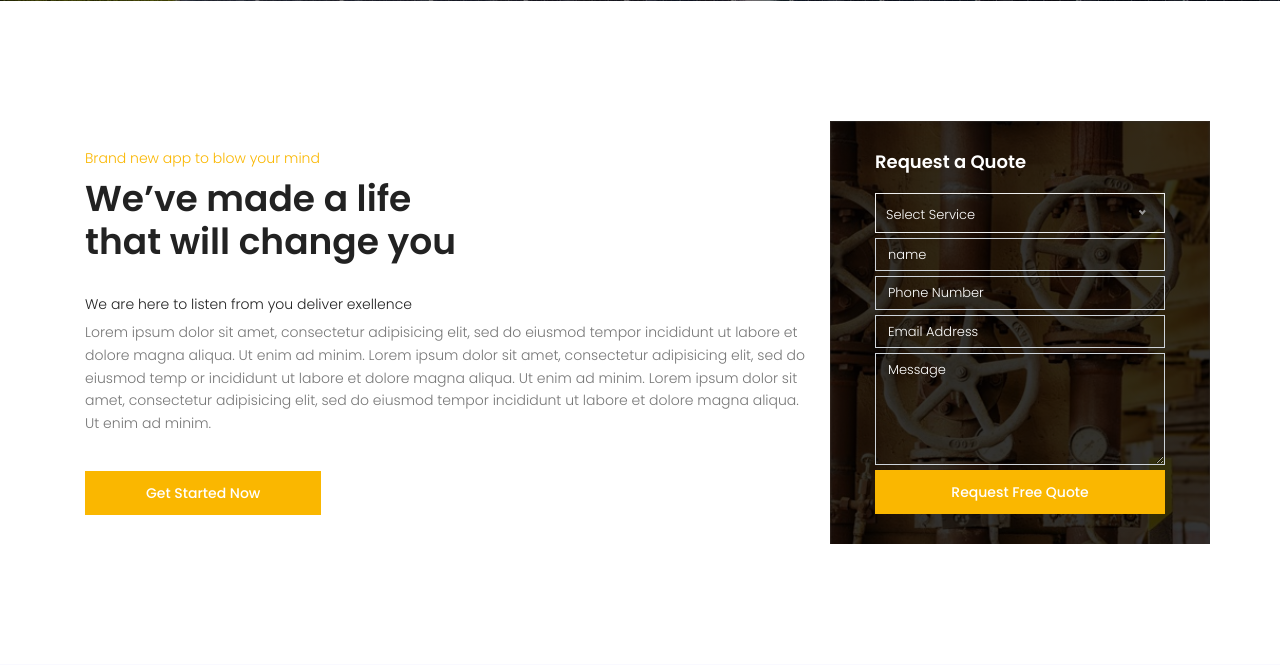
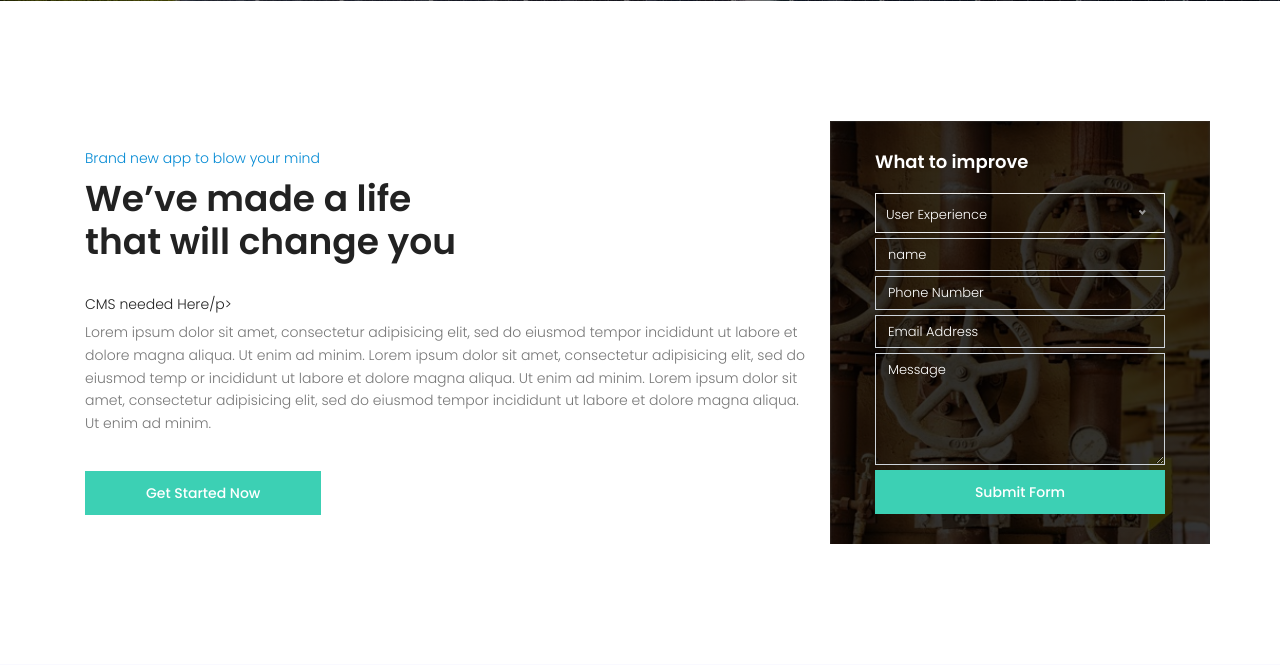
Before and after one commit to codybaraks/Dennis_web, a Flask app: page /about in a window 1280 px wide. Shown: the part 465-1130 px from the top of the page. Run offline with Flask 2, Linux system fonts and the light colour scheme; some libraries are stand-ins or nearby versions.

Commit message:
touches remaining

```diff
--- a/app.py
+++ b/app.py
@@ -68,6 +68,25 @@ def notify():
     return render_template('index.html')
 
 
+@app.route('/feedback', methods=['POST', 'GET'])
+def feedback():
+    if request.method == 'POST':
+        service = request.form["service"]
+        name = request.form['name']
+        email = request.form['email']
+        phone = request.form['phone']
+        message = request.form['message']
+
+        print(service, name, email, phone, message)
+        cursor = db.cursor()
+        sql2 = "INSERT INTO `feedback`(`service`, `name`, `email`, `phone`, `message`) VALUES (%s,%s,%s,%s,%s)"
+        val = (service, name, email, phone, message)
+        cursor.execute(sql2, val)
+        db.commit()
+        flash("Thank you for you Honest Feedback")
+    return render_template('about.html')
+
+
 @app.route('/form')
 def form():
     return render_template('contact.html')
--- a/static/css/main.css
+++ b/static/css/main.css
@@ -1841,7 +1841,10 @@ h1, h2, h3, h4, h5, h6 {
   width: 100%;
   padding: 10px 0 10px 0px;
 }
-
+.form-select primary-btn
+{
+  color: #038AD4;
+}
 .form-select .nice-select .list .option {
   font-weight: 300;
   -webkit-transition: all 0.3s ease 0s;
@@ -1855,12 +1858,12 @@ h1, h2, h3, h4, h5, h6 {
 }
 
 .form-select .nice-select .list .option.selected {
-  color: #fab700;
+  color: #038AD4; /*fab700*/
   background: transparent;
 }
 
 .form-select .nice-select .list .option:hover {
-  color: #fab700;
+  color: #038AD4; /*fab700*/
   background: transparent;
 }
 
@@ -2277,7 +2280,7 @@ body.mobile-nav-active #mobile-nav-toggle {
 }
 
 .primary-btn {
-  background-color: #fab700;
+  background-color: #3CD0B4; /*fab700*/
   line-height: 42px;
   padding-left: 30px;
   padding-right: 30px;
@@ -2489,7 +2492,7 @@ body.mobile-nav-active #mobile-nav-toggle {
 }
 
 .home-about-area .home-about-left h6 {
-  color: #fab700;
+  color: #038AD4;
   font-weight: 300;
   margin-bottom: 10px;
 }
@@ -2501,7 +2504,7 @@ body.mobile-nav-active #mobile-nav-toggle {
 
 .home-about-area .home-about-left .primary-btn {
   text-transform: capitalize !important;
-  background-color: #fab700;
+  background-color: #3CD0B4; /*fab700*/
   color: #fff;
   border: 1px solid transparent;
   -webkit-transition: all 0.3s ease 0s;
--- a/templates/about.html
+++ b/templates/about.html
@@ -99,7 +99,15 @@
     </div>
 </section>
 <!-- End banner Area -->
-
+{% with messages = get_flashed_messages() %}
+    {% if messages %}
+        <ul class=flashes>
+            {% for message in messages %}
+                <p class="text-info text-center">{{ message }}</p>
+            {% endfor %}
+        </ul>
+    {% endif %}
+{% endwith %}
 <!-- Start home-about Area -->
 <section class="home-about-area section-gap aboutus-about" id="about">
     <div class="container">
@@ -110,7 +118,7 @@
                     We’ve made a life <br>
                     that will change you
                 </h1>
-                <p class="sub">We are here to listen from you deliver exellence</p>
+                <p class="sub">CMS needed Here/p>
                 <p class="pb-20">
                     Lorem ipsum dolor sit amet, consectetur adipisicing elit, sed do eiusmod tempor incididunt ut labore
                     et dolore magna aliqua. Ut enim ad minim. Lorem ipsum dolor sit amet, consectetur adipisicing elit,
@@ -121,23 +129,23 @@
                 <a class="primary-btn" href="#">Get Started Now</a>
             </div>
             <div class="col-lg-4 col-md-12 home-about-right relative">
-                <form class="form-wrap" action="#">
-                    <h4 class="text-white pb-20">Request a Quote</h4>
-                    <div class="form-select" id="service-select">
-                        <select>
-                            <option value="1">Select Service</option>
-                            <option value="2">Service One</option>
-                            <option value="3">Service Two</option>
-                            <option value="4">Service Three</option>
-                            <option value="5">Service Four</option>
+                <form class="form-wrap"  action="/feedback" method="post">
+                    <h4 class="text-white pb-20">What to improve</h4>
+                    <div class="form-select"  id="service-select">
+                        <select name="service">
+                            <option value="1">User Experience</option>
+                            <option value="2">User Interface</option>
+                            <option value="3">Design</option>
+                            <option value="4">Responsiveness</option>
+                            <option value="5">Content Management(CMS)</option>
                         </select>
                     </div>
-                    <input type="text" class="form-control" placeholder="name">
-                    <input type="phone" class="form-control" placeholder="Phone Number">
-                    <input type="email" class="form-control" placeholder="Email Address">
+                    <input type="text" name="name" class="form-control" placeholder="name">
+                    <input type="phone" name="phone" class="form-control" placeholder="Phone Number">
+                    <input type="email" name="email" class="form-control" placeholder="Email Address">
                     <textarea name="message" id="" cols="30" rows="5" placeholder="Message"
                               class="form-control"></textarea>
-                    <button class="primary-btn">Request Free Quote</button>
+                    <button class="primary-btn">Submit Form</button>
                 </form>
             </div>
         </div>
```
Also changed, not shown: templates/index.html (+15 -15 lines).
